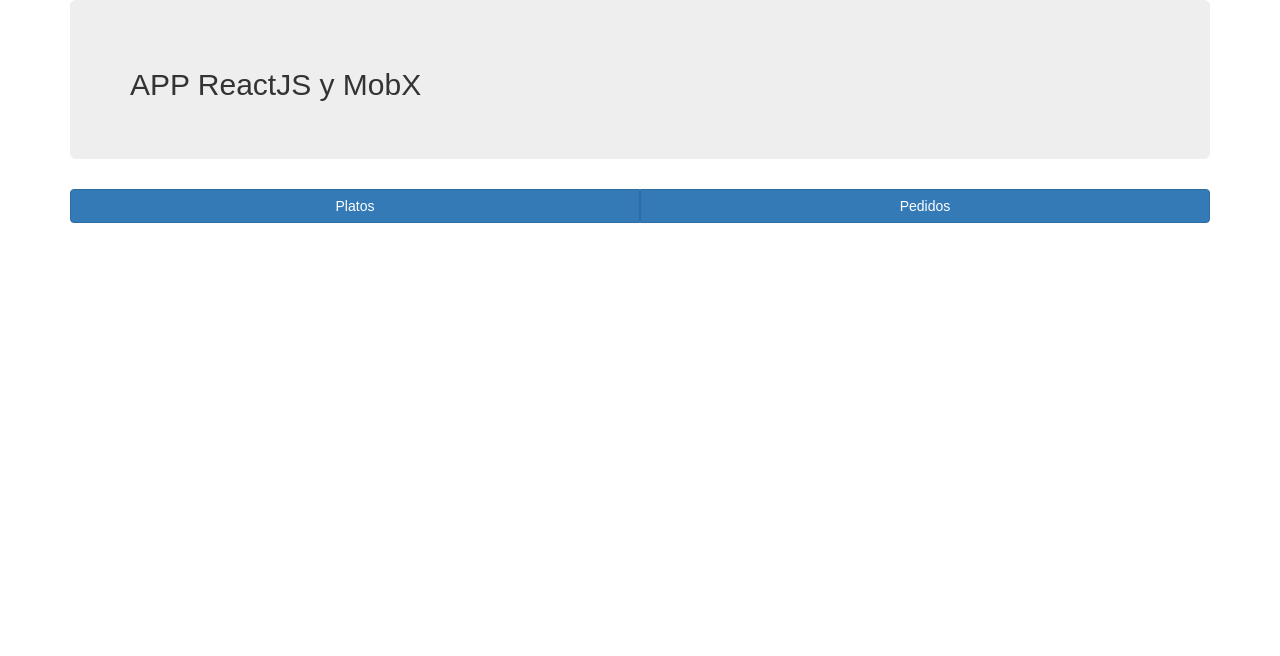
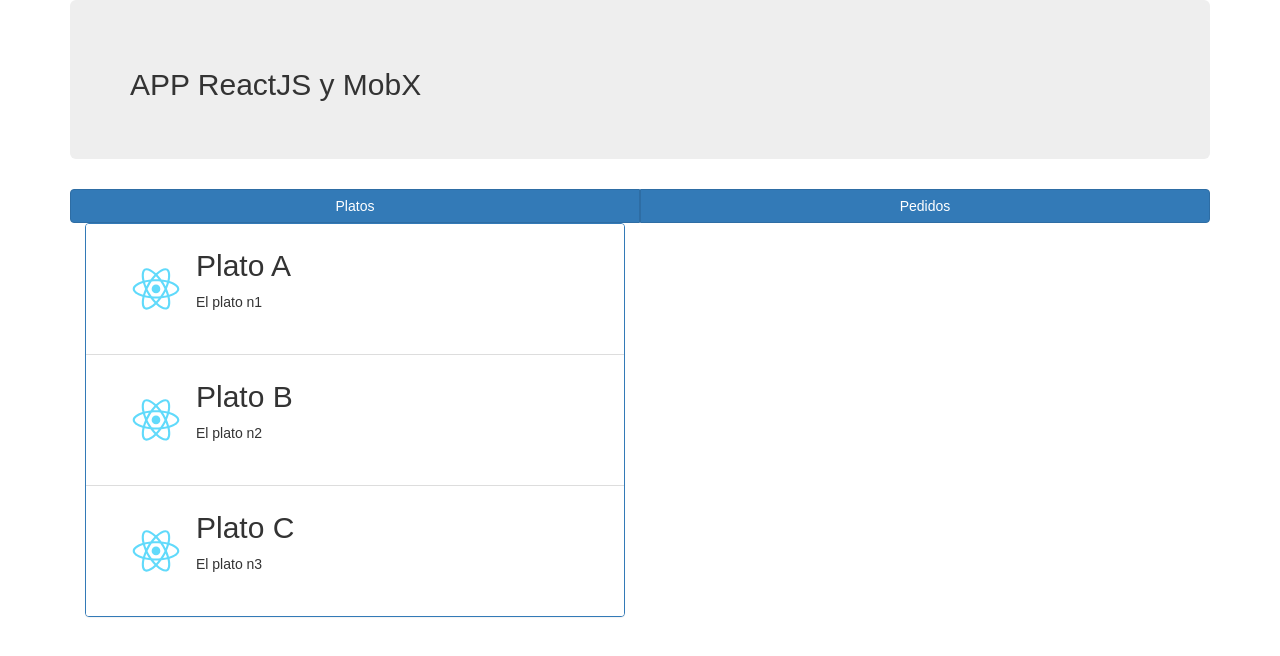
Before and after one commit to marcosjrs/App-Restaurante-ReactJS-MobX, a React (Create React App) app: page / in a window 1280 px wide. Shown: the top 656 px of the page. Built offline with nearby package versions, Linux system fonts and the light colour scheme.

Commit message:
Componente Plato que utiliza los datos tiendaController para pintar todos los platos. Y su CSS.

```diff
--- a/src/App.js
+++ b/src/App.js
@@ -1,16 +1,21 @@
 import React, { Component } from 'react';
 import { observer } from 'mobx-react'
+import tiendaController from './tiendaController';
+import Platos from './Platos';
 import './App.css';
 
 class App extends Component {
   render() {
     return (
      <div className="container">
-        <div className="jumbotron"><h2>APP ReactJS y MobX</h2></div>
+        <div className="jumbotron">
+          <h2>APP ReactJS y MobX</h2>
+        </div>
         <div className="btn-group btn-group-justified">
           <a href="#" className="btn btn-primary">Platos</a>
           <a href="#" className="btn btn-primary">Pedidos</a>
         </div>
+        <Platos />
      </div>
     );
   }
--- /dev/null
+++ b/src/Platos.css
@@ -0,0 +1,38 @@
+.ImagenPlato{
+	height: 80px;
+	width: 80px;
+	float: left;
+}
+.Plato-Menu{
+	max-height: 500px;
+	overflow-y: auto;
+	overflow-x: hidden;
+}
+.Pedidos-Menu{
+	max-height: 600px;
+	overflow-y: auto;
+	overflow-x: hidden;
+}
+.TitlePlato{
+	margin-top: 0;
+	text-align: left;
+}
+.DescripcionPlato{
+	text-align: justify;
+}
+.PrecioPlato{
+	margin-left: 60px;
+}
+.EspacioPlato{
+	float: right;
+	margin-left: 10px;
+}
+.AlineacionBoton{
+	float: right;
+}
+.APrecioCantidad{
+	float: right;
+}
+.ListMargin{
+	margin-left: 20px;
+}
--- /dev/null
+++ b/src/Platos.js
@@ -0,0 +1,34 @@
+import React, {Component} from 'react';
+import './Platos.css'
+import logo from './logo.svg'
+import tiendaController from './tiendaController';
+
+class Platos extends Component{
+    render(){
+        let elPlatos = [];
+        tiendaController.platos.forEach(function(element,index) {
+            elPlatos.push(
+                <div key={index} className="list-group-item">
+                    <div className="panel-body">
+                        <img role="presentation" src={logo} className="ImagenPlato"/>
+                        <h2 className="TitlePlato">{element.nombre}</h2>
+                        <div className="DescripcionPlato">{element.descripcion}</div>
+                    </div>
+                </div>
+            );
+        });
+        return (
+            <div className="container col-xs-6">
+                <div>
+                    <div className="panel panel-primary">
+                        <div className="list-group Plato-Menu">
+                            {elPlatos}
+                        </div>
+                    </div>
+                </div>
+            </div>
+        );
+    }
+}
+
+export default Platos;
--- a/src/tiendaController.js
+++ b/src/tiendaController.js
@@ -6,9 +6,9 @@
             this,
             {
              platos:[
-                 {nombre:"Plato A",descripcion:"El plato A", precio:2},
-                 {nombre:"Plato B",descripcion:"El plato B", precio:3},
-                 {nombre:"Plato C",descripcion:"El plato C", precio:4}
+                 {nombre:"Plato A",descripcion:"El plato n1",precio:2, cantidad:1},
+                 {nombre:"Plato B",descripcion:"El plato n2",precio:3, cantidad:1},
+                 {nombre:"Plato C",descripcion:"El plato n3",precio:4, cantidad:1}
              ]
             }
         );
```
Also changed, not shown: src/Counter.js (deleted, +0 -20 lines).
